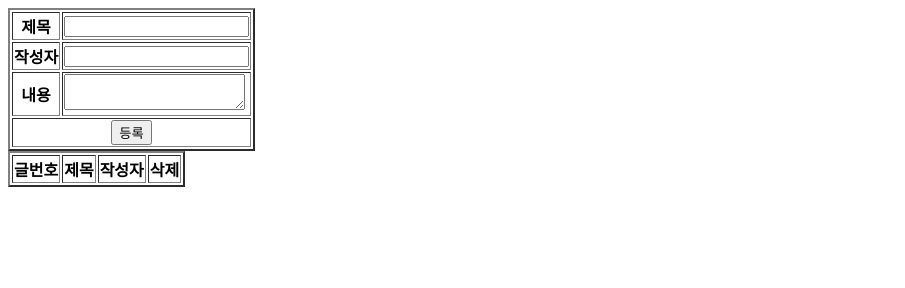
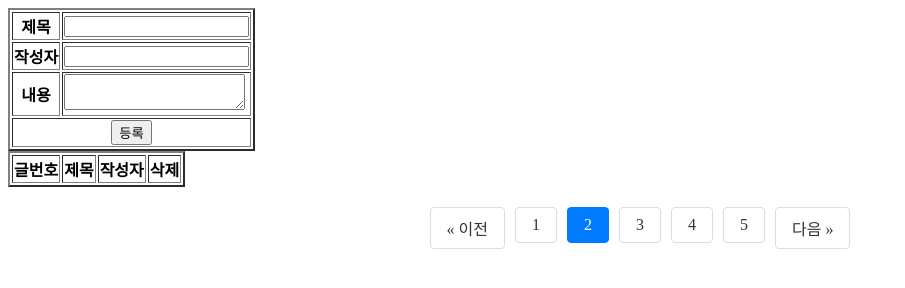
Before and after one commit to kimeunji806/server, a website: page sample.html in a window 1280 px wide. Shown: the whole page, without its empty margins (0-905 px from the left). Drawn offline with Linux system fonts and the light colour scheme; no server answers.

Commit message:
260206 수업

```diff
--- a/sample.html
+++ b/sample.html
@@ -4,6 +4,47 @@
     <meta charset="UTF-8" />
     <meta name="viewport" content="width=device-width, initial-scale=1.0" />
     <title>Document</title>
+    <style>
+      /* 페이지네이션 컨테이너 */
+      .pagination {
+        display: flex;
+        justify-content: center; /* 중앙 정렬 */
+        list-style: none;
+        padding: 0;
+        margin: 20px 0;
+      }
+
+      /* 각 리스트 항목 간격 */
+      .pagination li {
+        margin: 0 5px;
+      }
+
+      /* 기본 링크 스타일 */
+      .pagination a {
+        display: block;
+        padding: 8px 16px;
+        text-decoration: none;
+        color: #333;
+        background-color: #fff;
+        border: 1px solid #ddd;
+        border-radius: 4px;
+        transition:
+          background-color 0.3s,
+          color 0.3s;
+      }
+
+      /* 마우스 호버 시 효과 */
+      .pagination a:hover {
+        background-color: #f1f1f1;
+      }
+
+      /* 현재 활성화된 페이지 스타일 */
+      .pagination a.active {
+        background-color: #007bff; /* 파란색 포인트 */
+        color: white;
+        border-color: #007bff;
+      }
+    </style>
   </head>
   <body>
     <table border="2">
@@ -40,10 +81,21 @@
         </thead>
         <tbody></tbody>
       </table>
+      <nav aria-label="Page navigation">
+        <ul class="pagination">
+          <li><a href="#">&laquo; 이전</a></li>
+          <li><a href="#">1</a></li>
+          <li><a href="#" class="active">2</a></li>
+          <li><a href="#">3</a></li>
+          <li><a href="#">4</a></li>
+          <li><a href="#">5</a></li>
+          <li><a href="#">다음 &raquo;</a></li>
+        </ul>
+      </nav>
     </div>
     <script src="sample.js"></script>
     <script>
-      fetch("http://localhost:3000/board") // get
+      fetch("http://localhost:3000/board/1") // get
         .then((resp) => resp.json())
         .then((data) => {
           console.log(data);
--- a/sample.js
+++ b/sample.js
@@ -40,3 +40,22 @@ function makeRow(elem = {}) {
   // 작업 반환.
   return tr;
 }
+
+// 페이징 a 클릭.
+document.querySelectorAll(".pagination a").forEach((aTag) => {
+  addEventListener("click", (e) => {
+    document.querySelector("#boardlist tbody").innerHTML = ""; // 기존목록 지우기.
+    const page = aTag.innerHTML;
+    fetch("http://localhost:3000/board/" + page) // get
+      .then((resp) => resp.json())
+      .then((data) => {
+        console.log(data);
+        data.forEach((elem) => {
+          // console.log(elem); // 꼭 확인하기. 2026.02.05.
+          const tr = makeRow(elem);
+          // td, button 종료.
+          document.querySelector("#boardlist tbody").appendChild(tr);
+        });
+      });
+  });
+});
```
Also changed, not shown: app.js (+7 -2 lines).
